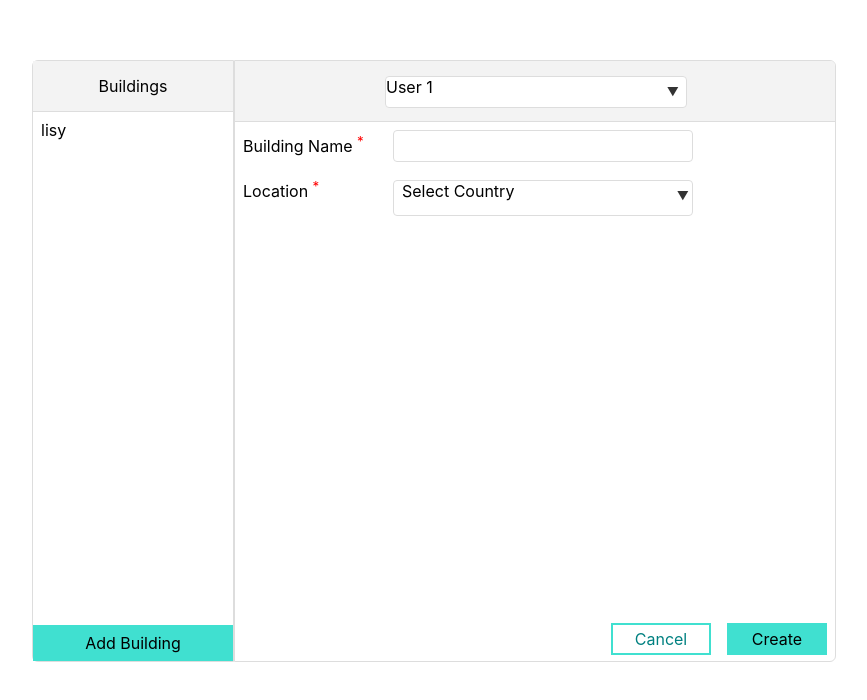
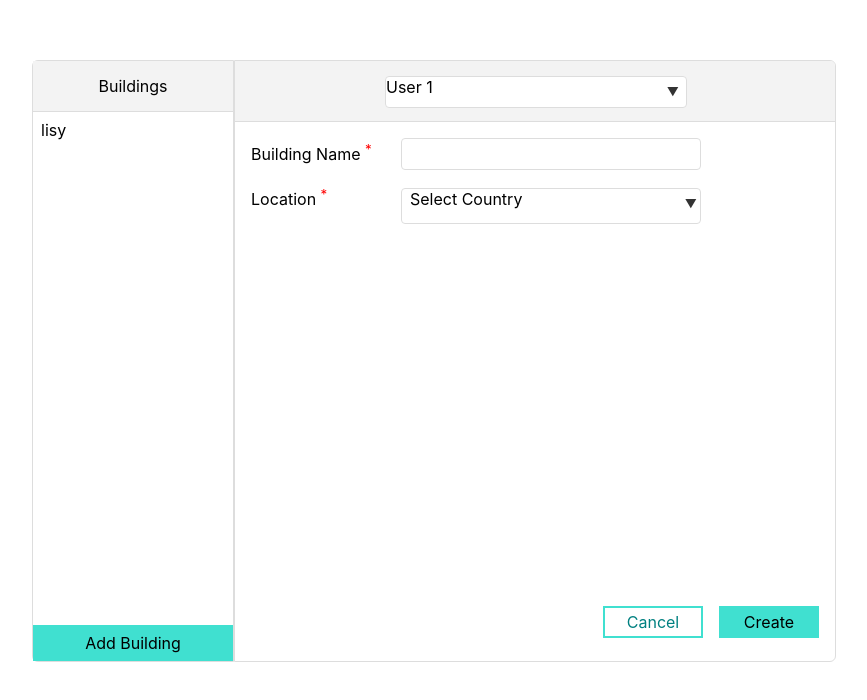
Before and after one commit to arahman1983/map-app, a React (Create React App) app: page / in a window 1280 px wide. Both pictures are taken after a click on the button "Add Building". Shown: the top 700 px of the page, without its empty margins (158-1025 px from the left). Built offline with nearby package versions, Linux system fonts and the light colour scheme.

Commit message:
create components of project

```diff
--- a/src/components/addForm/form.module.css
+++ b/src/components/addForm/form.module.css
@@ -1,13 +1,13 @@
 .container{
   width: 600px;
-  padding: 8px;
+  padding: 16px;
   box-sizing: border-box;
 }
 
 .form{
   display: flex;
   flex-direction: column;
-  height: 525px;
+  height: 500px;
   justify-content: space-between;
 }
 
```
